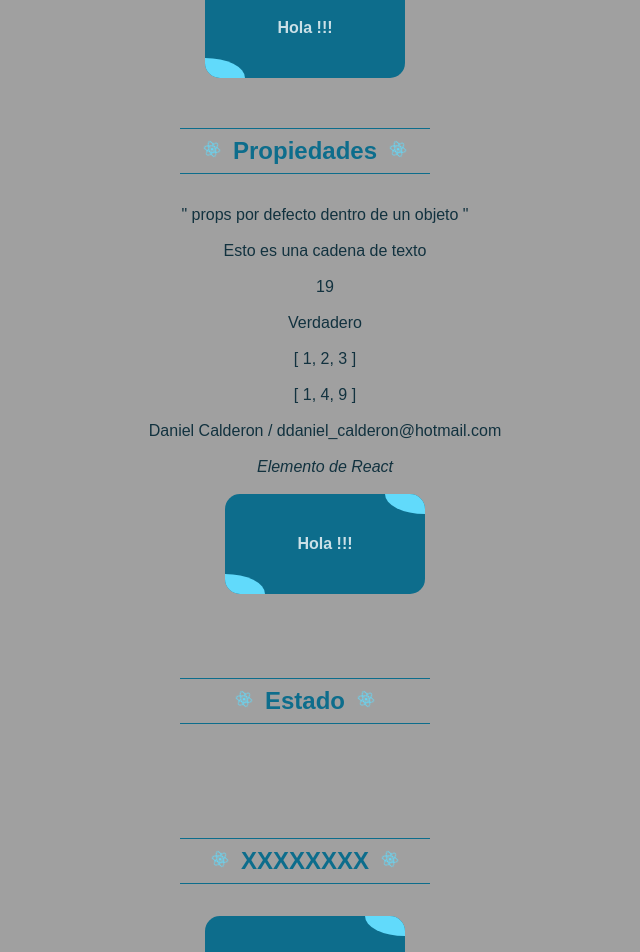
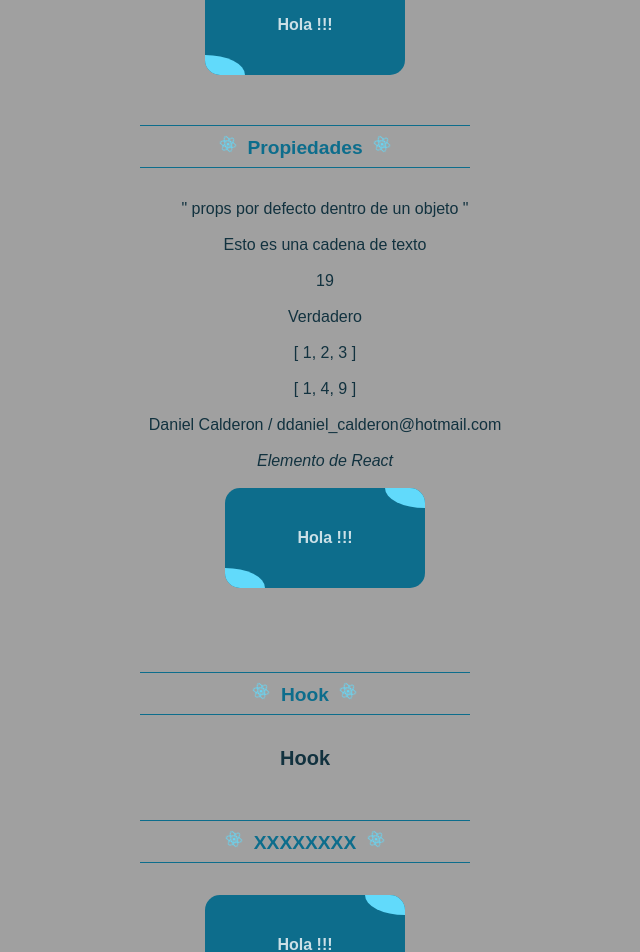
Before and after one commit to Kapelu/script-bash, a React (Create React App) app: page / in a window 1280 px wide. Shown: the part 282-1234 px from the top of the page, without its empty margins (335-975 px from the left). Built offline with nearby package versions, Linux system fonts and the light colour scheme; the HTML template or start-up script is replaced by a standard one.

Commit message:
Update 16-06-2023

```diff
--- a/src/App.css
+++ b/src/App.css
@@ -74,6 +74,15 @@
 	font-style: italic;
 }
 
+.titulo {
+	border-top: thin solid #0d6d8c;
+	border-bottom: thin solid #0d6d8c;
+	margin: 2rem auto;
+	width: 330px;
+	padding: 0.5rem 1rem;
+	text-align: center;
+}
+
 @media screen and (min-width: 1024px) {
 	.footer {
 		margin-bottom: 0;
--- a/src/App.js
+++ b/src/App.js
@@ -3,7 +3,7 @@ import logo from './logo.svg'
 import './App.css'
 import Componente from './components/Componente'
 import Propiedades from './components/Propiedades'
-import Estado from './components/Estado'
+import Hook from './components/Hook'
 
 export default function App() {
 	return (
@@ -14,7 +14,7 @@ export default function App() {
 			</header>
 			<section className='clases'>
 				<article>
-					<h2>
+					<h2 className='titulo'>
 						<img src={logo} className='App-logo-title' alt='logo' />
 						&nbsp;Componente&nbsp;
 						<img src={logo} className='App-logo-title' alt='logo' />
@@ -23,7 +23,7 @@ export default function App() {
 					<br />
 				</article>
 				<article>
-					<h2>
+					<h2 className='titulo'>
 						<img src={logo} className='App-logo-title' alt='logo' />
 						&nbsp;Propiedades&nbsp;
 						<img src={logo} className='App-logo-title' alt='logo' />
@@ -46,16 +46,16 @@ export default function App() {
 					<br />
 				</article>
 				<article>
-					<h2>
+					<h2 className='titulo'>
 						<img src={logo} className='App-logo-title' alt='logo' />
-						&nbsp;Estado&nbsp;
+						&nbsp;Hook&nbsp;
 						<img src={logo} className='App-logo-title' alt='logo' />
 					</h2>
-					<Estado />
+					<Hook />
 					<br />
 				</article>
 				<article>
-					<h2>
+					<h2 className='titulo'>
 						<img src={logo} className='App-logo-title' alt='logo' />
 						&nbsp;XXXXXXXX&nbsp;
 						<img src={logo} className='App-logo-title' alt='logo' />
--- a/src/components/Estado.jsx
+++ /dev/null
@@ -1,9 +0,0 @@
-import React from 'react';
-
-export default function Estado(props) {
-	return (
-		<div className='ejercicio'>
-            <p>{props.msg}</p>
-        </div>
-	)
-}
--- /dev/null
+++ b/src/components/Hook.jsx
@@ -0,0 +1,9 @@
+import React from 'react'
+
+export default function Hook(props) {
+	return (
+		<div className='ejercicio'>
+			<h3>Hook</h3>
+		</div>
+	)
+}
--- a/src/index.css
+++ b/src/index.css
@@ -45,13 +45,7 @@ h1 {
 
 h2 {
 	margin: 0;
-	font-size: 1.5rem;
-	border-top: thin solid #0d6d8c;
-	border-bottom: thin solid #0d6d8c;
-	margin: 2rem auto;
-	padding: 0.5rem 1rem;
-	width: 250px;
-	text-align: center;
+	font-size: 1.2rem;
 	color: #0d6d8c;
 }
 
```
